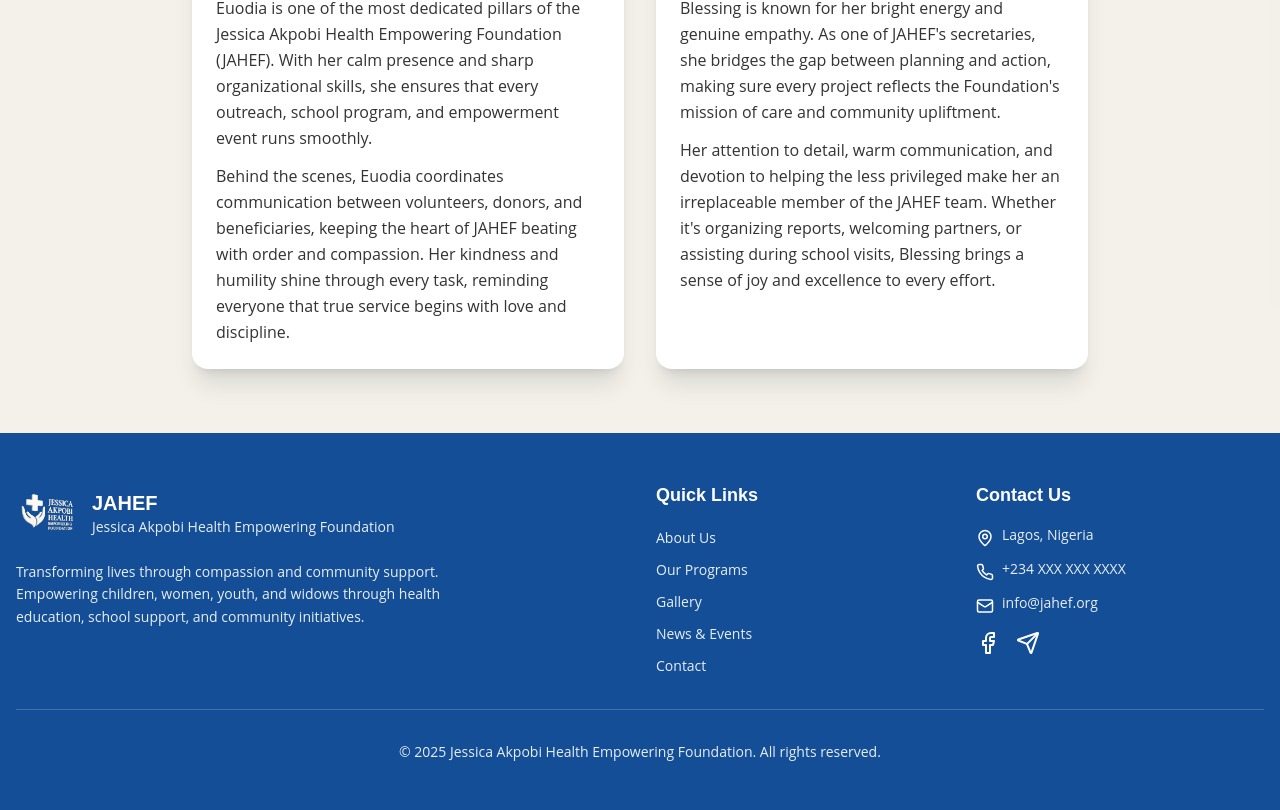
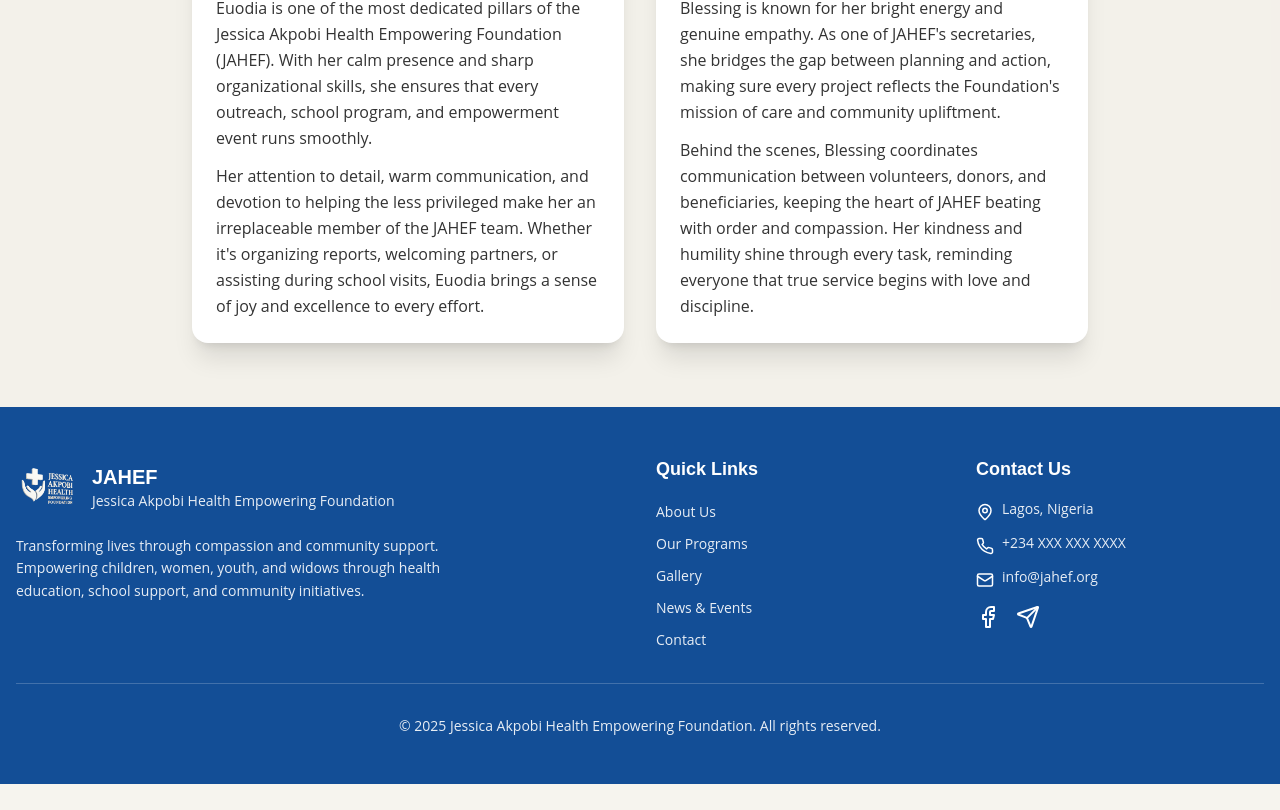
Before and after one commit to BigM231/jahef, a React (Vite) app: page /about in a window 1280 px wide. Shown: the part 2993-3803 px from the top of the page. After the commit the page ends 3777 px from the top, so only its background shows below. Built offline with nearby package versions, Linux system fonts and the light colour scheme; the HTML template or start-up script is replaced by a standard one.

Commit message:
Update secretary bios

```diff
--- a/src/pages/About.tsx
+++ b/src/pages/About.tsx
@@ -193,7 +193,7 @@ const About = () => {
                   Euodia is one of the most dedicated pillars of the Jessica Akpobi Health Empowering Foundation (JAHEF). With her calm presence and sharp organizational skills, she ensures that every outreach, school program, and empowerment event runs smoothly.
                 </p>
                 <p className="text-foreground leading-relaxed mt-3">
-                  Behind the scenes, Euodia coordinates communication between volunteers, donors, and beneficiaries, keeping the heart of JAHEF beating with order and compassion. Her kindness and humility shine through every task, reminding everyone that true service begins with love and discipline.
+                  Her attention to detail, warm communication, and devotion to helping the less privileged make her an irreplaceable member of the JAHEF team. Whether it's organizing reports, welcoming partners, or assisting during school visits, Euodia brings a sense of joy and excellence to every effort.
                 </p>
               </div>
             </div>
@@ -213,7 +213,7 @@ const About = () => {
                   Blessing is known for her bright energy and genuine empathy. As one of JAHEF's secretaries, she bridges the gap between planning and action, making sure every project reflects the Foundation's mission of care and community upliftment.
                 </p>
                 <p className="text-foreground leading-relaxed mt-3">
-                  Her attention to detail, warm communication, and devotion to helping the less privileged make her an irreplaceable member of the JAHEF team. Whether it's organizing reports, welcoming partners, or assisting during school visits, Blessing brings a sense of joy and excellence to every effort.
+                  Behind the scenes, Blessing coordinates communication between volunteers, donors, and beneficiaries, keeping the heart of JAHEF beating with order and compassion. Her kindness and humility shine through every task, reminding everyone that true service begins with love and discipline.
                 </p>
               </div>
             </div>
```
